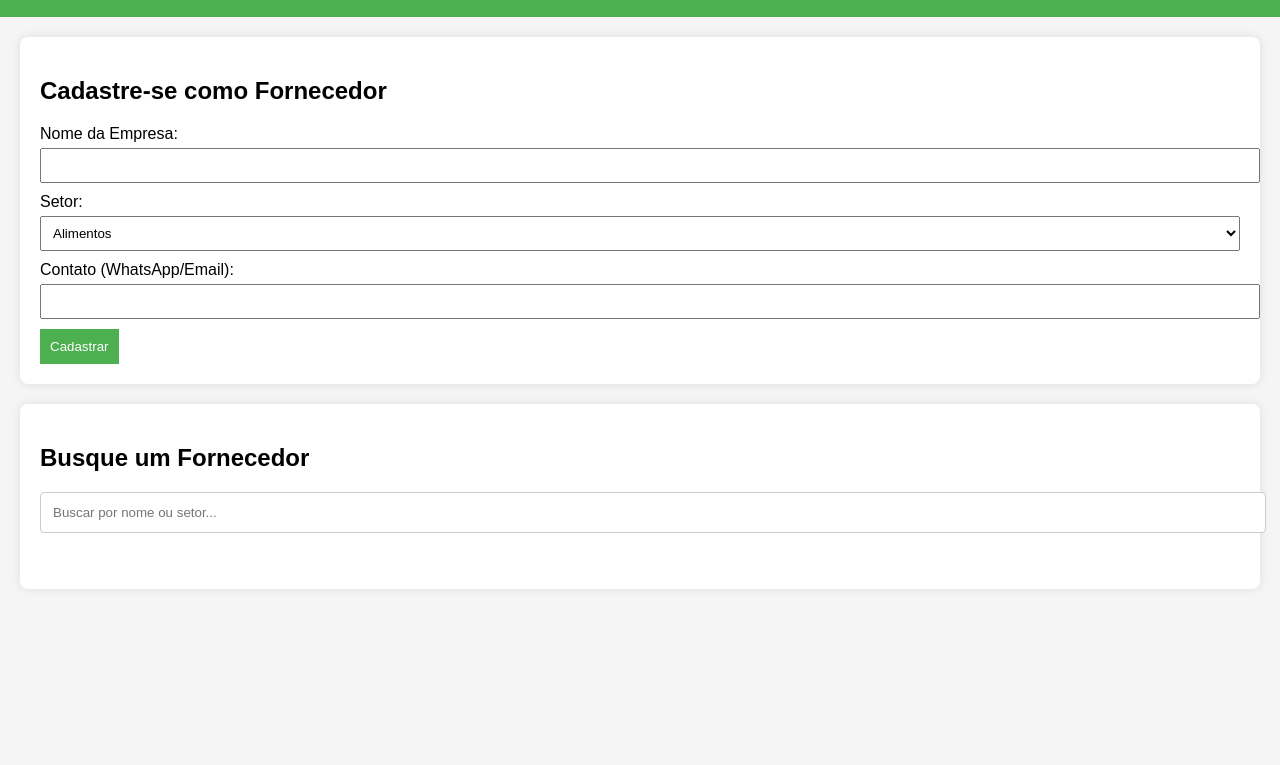
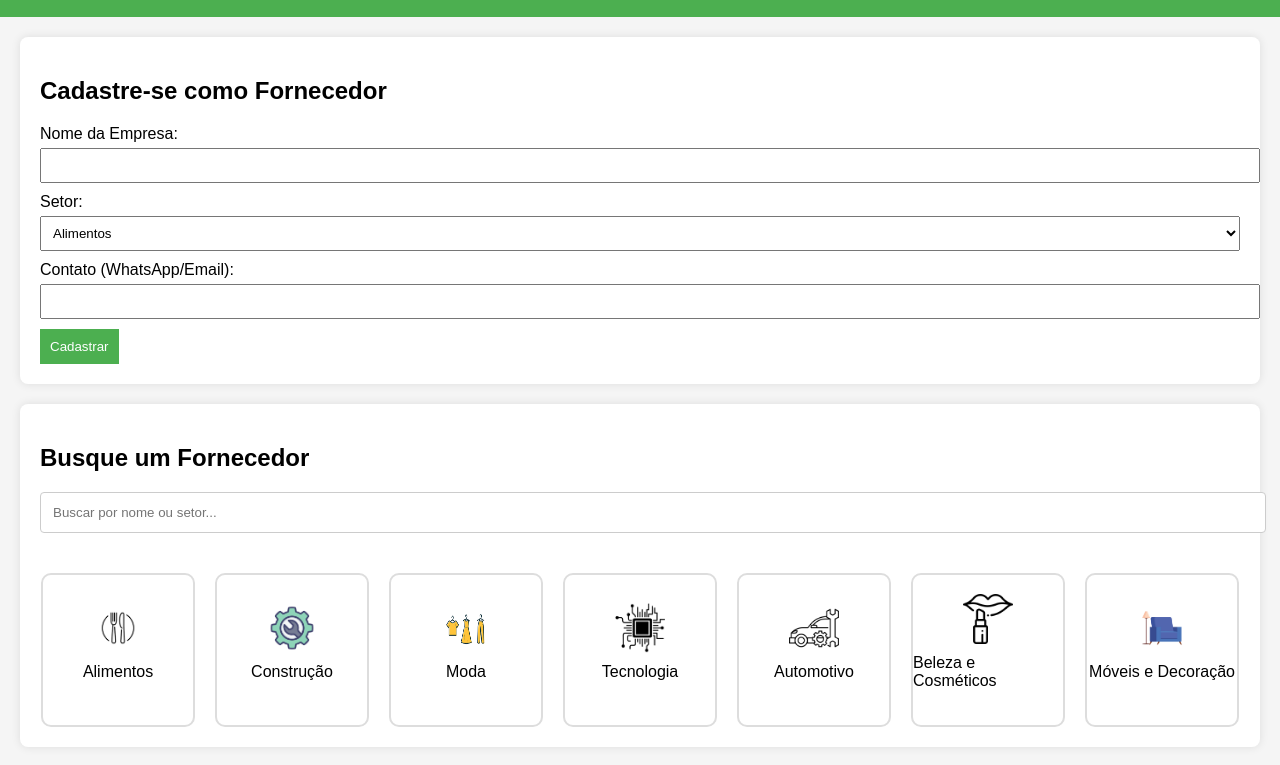
Before and after one commit to EnzzoBen/fornecedores-mvp, a plain HTML site: page index.html in a window 1280 px wide. Shown: the part 95-860 px from the top of the page. Before the commit the page ends 800 px from the top, so only its background shows below. Drawn offline with Linux system fonts and the light colour scheme.

Commit message:
Atualizações no MVP

```diff
--- a/app.js
+++ b/app.js
@@ -60,3 +60,22 @@ document.getElementById('buscaInput').addEventListener('input', function(event)
         lista.appendChild(li);
     });
 });
+
+// Função para filtrar fornecedores por setor ao clicar em um dos quadrados de setor
+function filtrarSetor(setor) {
+    const resultadosFiltrados = fornecedores.filter(fornecedor => fornecedor.setor === setor);
+
+    const lista = document.getElementById('listaFornecedores');
+    lista.innerHTML = ''; // Limpa a lista
+
+    resultadosFiltrados.forEach(fornecedor => {
+        const li = document.createElement('li');
+        li.innerHTML = `<strong>Nome:</strong> ${fornecedor.nome} <br>
+                        <strong>Setor:</strong> ${fornecedor.setor} <br>
+                        <strong>Contato:</strong> ${fornecedor.contato}`;
+        lista.appendChild(li);
+    });
+
+    // Opcional: atualiza o campo de busca com o setor selecionado
+    document.getElementById('buscaInput').value = setor;
+}
--- a/index.html
+++ b/index.html
@@ -14,7 +14,7 @@
 
     <section id="formulario">
         <h2>Cadastre-se como Fornecedor</h2>
-        <!-- Aqui está a modificação para o Formspree -->
+        <!-- Formulário para cadastro com o Formspree -->
         <form action="https://formspree.io/f/xrbgzjov" method="POST">
             <label for="nome">Nome da Empresa:</label>
             <input type="text" id="nome" name="nome" required>
@@ -25,6 +25,9 @@
                 <option value="Construção">Construção</option>
                 <option value="Moda">Moda</option>
                 <option value="Tecnologia">Tecnologia</option>
+                <option value="Automotivo">Automotivo</option>
+                <option value="Beleza">Beleza</option>
+                <option value="Móveis e Decoração">Móveis e Decoração</option>
             </select>
 
             <label for="contato">Contato (WhatsApp/Email):</label>
@@ -37,16 +40,67 @@
     <section id="busca">
         <h2>Busque um Fornecedor</h2>
         <input type="text" id="buscaInput" placeholder="Buscar por nome ou setor...">
-        <ul id="listaFornecedores"></ul>
+
+        <!-- Blocos visuais para cada setor -->
+        <div id="setores">
+            <div class="setor" onclick="filtrarSetor('Alimentos')">
+                <img src="icones/alimentos.png" alt="Alimentos">
+                <p>Alimentos</p>
+            </div>
+            <div class="setor" onclick="filtrarSetor('Construção')">
+                <img src="icones/construcao.png" alt="Construção">
+                <p>Construção</p>
+            </div>
+            <div class="setor" onclick="filtrarSetor('Moda')">
+                <img src="icones/moda.png" alt="Moda">
+                <p>Moda</p>
+            </div>
+            <div class="setor" onclick="filtrarSetor('Tecnologia')">
+                <img src="icones/tecnologia.png" alt="Tecnologia">
+                <p>Tecnologia</p>
+            </div>
+            <div class="setor" onclick="filtrarSetor('Automotivo')">
+                <img src="icones/automotivo.png" alt="Automotivo">
+                <p>Automotivo</p>
+            </div>
+            <div class="setor" onclick="filtrarSetor('Beleza')">
+                <img src="icones/beleza.png" alt="Beleza">
+                <p>Beleza e Cosméticos</p>
+            </div>
+            <div class="setor" onclick="filtrarSetor('Móveis e Decoração')">
+                <img src="icones/moveis.png" alt="Móveis e Decoração">
+                <p>Móveis e Decoração</p>
+            </div>
+        </div>
     </section>
+
+    <ul id="listaFornecedores"></ul>
 
     <script src="app.js"></script>
 </body>
 </html>
+
 <script>
     if ('serviceWorker' in navigator) {
       navigator.serviceWorker.register('/sw.js')
         .then(() => console.log('Service Worker registrado com sucesso.'))
         .catch(error => console.log('Falha ao registrar o Service Worker:', error));
     }
+
+    function filtrarSetor(setor) {
+        const resultadosFiltrados = fornecedores.filter(fornecedor => fornecedor.setor === setor);
+
+        const lista = document.getElementById('listaFornecedores');
+        lista.innerHTML = ''; // Limpa a lista
+
+        resultadosFiltrados.forEach(fornecedor => {
+            const li = document.createElement('li');
+            li.innerHTML = `<strong>Nome:</strong> ${fornecedor.nome} <br>
+                            <strong>Setor:</strong> ${fornecedor.setor} <br>
+                            <strong>Contato:</strong> ${fornecedor.contato}`;
+            lista.appendChild(li);
+        });
+
+        document.getElementById('buscaInput').value = setor;
+    }
 </script>
--- a/styles.css
+++ b/styles.css
@@ -63,3 +63,39 @@ ul#listaFornecedores li {
     padding: 10px;
     border-radius: 4px;
 }
+
+/* Estilos para os quadrados dos setores */
+#setores {
+    display: flex;
+    justify-content: center;
+    gap: 20px;
+    margin-top: 20px;
+}
+
+.setor {
+    width: 150px;
+    height: 150px;
+    display: flex;
+    flex-direction: column;
+    align-items: center;
+    justify-content: center;
+    border: 2px solid #ddd;
+    border-radius: 10px;
+    transition: transform 0.2s ease-in-out;
+    cursor: pointer;
+}
+
+.setor img {
+    width: 50px;
+    height: 50px;
+}
+
+.setor p {
+    margin-top: 10px;
+    font-size: 16px;
+}
+
+.setor:hover {
+    transform: scale(1.1);
+    border-color: #4CAF50;
+}
```
